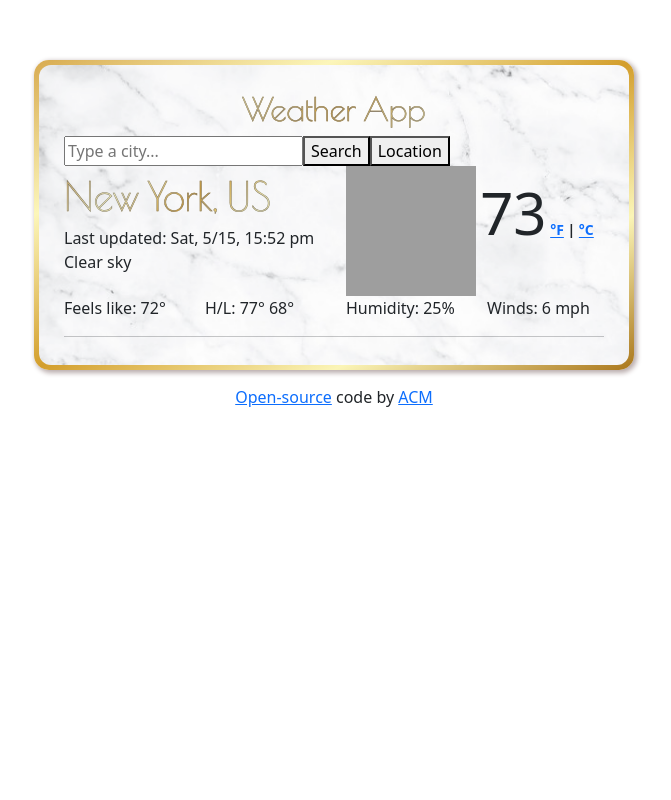
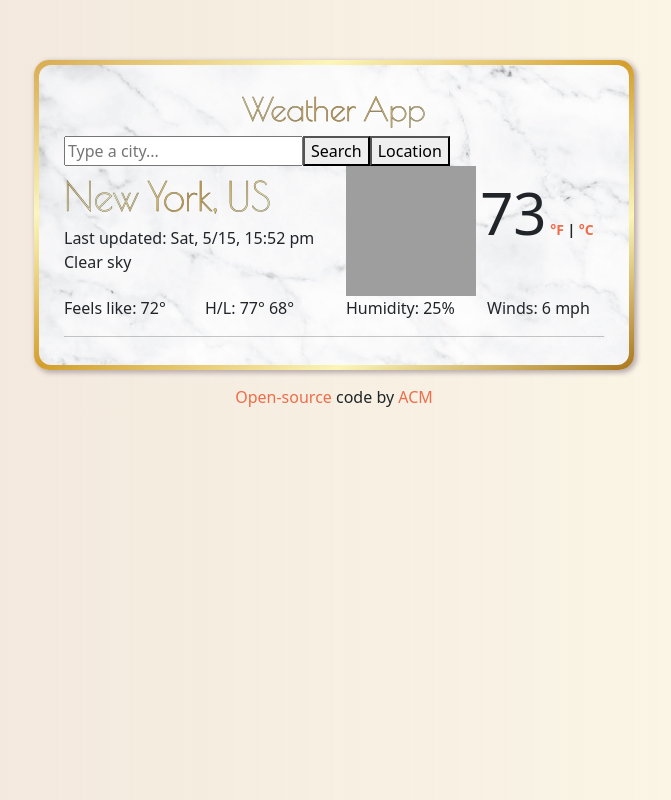
Before and after one commit to aileenchany/react-weather-app, a React (Create React App) app: page / in a window 1280 px wide. Shown: the whole page, without its empty margins (306-977 px from the left). Built offline with nearby package versions, Linux system fonts and the light colour scheme; grey boxes are pictures that could not be loaded.

Commit message:
Added the Weather component
Added the component Weather.js and shifted css into Weather.css

```diff
--- a/src/App.css
+++ b/src/App.css
@@ -24,7 +24,10 @@
   padding: 25px;
   border-radius: 12px;
 }
-
+a {
+  color: #ec6e4b;
+  text-decoration: none;
+}
 h1 {
   text-align: center;
   font-family: "Poiret One", cursive;
@@ -51,43 +54,3 @@ footer {
   padding: 0;
   text-align: center;
 }
-
-.info {
-  list-style-type: none;
-  padding-left: 0;
-}
-
-.location {
-  font-family: "Poiret One", cursive;
-  font-size: 40px;
-  background-color: #aa771c;
-  background-image: linear-gradient(
-    135deg,
-    #d8ab50,
-    #fcf6ba,
-    #d39e2c,
-    #fbf5b7,
-    #aa771c
-  );
-  background-size: 100%;
-  margin-bottom: 0;
-  -webkit-text-stroke: 0.5px #797675;
-  -webkit-background-clip: text;
-  -moz-background-clip: text;
-  -webkit-text-fill-color: transparent;
-  -moz-text-fill-color: transparent;
-}
-.main-icon {
-  height: 130px;
-  width: 130px;
-}
-
-.temperature {
-  font-size: 58px;
-  font-weight: 400;
-}
-
-.units {
-  font-size: 14px;
-  font-weight: bold;
-}
--- a/src/App.js
+++ b/src/App.js
@@ -1,4 +1,5 @@
 import React from "react";
+import Weather from "./Weather";
 import 'bootstrap/dist/css/bootstrap.css';
 import './App.css';
 
@@ -8,43 +9,7 @@ export default function App() {
       <div className="app-wrapper">
         <div className="App">
           <h1>Weather App</h1>
-          <div className="row">
-             {/* search section */}
-            <form>
-              <input type="search" placeholder="Type a city..." />
-              <button type="submit">Search</button>
-              <button type="submit">Location</button>
-            </form>
-          </div>
-          {/* main weather section */}
-          <div className="row">
-            <div className="col-6">
-              <p className="location">New York, US</p>
-              <ul className="info">
-                <li>Last updated: Sat, 5/15, 15:52 pm</li>
-                <li>Clear sky</li>
-              </ul>
-            </div>
-            <div className="col-6">
-              <img src="http://openweathermap.org/img/wn/10d@2x.png" alt="icon" className="main-icon" /> <span className="temperature">73</span><span className="units"> <a href="/">°F</a> | <a href="/">°C</a></span>
-            </div>
-          </div>
-          {/* weather conditions */}
-          <div className="row">
-            <div className="col-3">
-              Feels like: 72°
-            </div>
-            <div className="col-3">
-              H/L: 77° 68°
-            </div>
-            <div className="col-3">
-              Humidity: 25%
-            </div>
-            <div className="col-3">
-              Winds: 6 mph
-            </div>
-          </div>
-
+          <Weather />
           <hr />
         </div>
       </div>
--- /dev/null
+++ b/src/Weather.css
@@ -0,0 +1,38 @@
+.info {
+  list-style-type: none;
+  padding-left: 0;
+}
+.location {
+  font-family: "Poiret One", cursive;
+  font-size: 40px;
+  background-color: #aa771c;
+  background-image: linear-gradient(
+    135deg,
+    #d8ab50,
+    #fcf6ba,
+    #d39e2c,
+    #fbf5b7,
+    #aa771c
+  );
+  background-size: 100%;
+  margin-bottom: 0;
+  -webkit-text-stroke: 0.5px #797675;
+  -webkit-background-clip: text;
+  -moz-background-clip: text;
+  -webkit-text-fill-color: transparent;
+  -moz-text-fill-color: transparent;
+}
+.main-icon {
+  height: 130px;
+  width: 130px;
+}
+
+.temperature {
+  font-size: 58px;
+  font-weight: 400;
+}
+
+.units {
+  font-size: 14px;
+  font-weight: bold;
+}
--- /dev/null
+++ b/src/Weather.js
@@ -0,0 +1,46 @@
+import React from "react";
+import "./Weather.css";
+
+export default function Weather() {
+    return (
+        <div className="Weather">
+            <div className="row">
+             {/* search section */}
+            <form>
+              <input type="search" placeholder="Type a city..." />
+              <button type="submit">Search</button>
+              <button type="submit">Location</button>
+            </form>
+          </div>
+          {/* main weather section */}
+          <div className="row">
+            <div className="col-6">
+              <p className="location">New York, US</p>
+              <ul className="info">
+                <li>Last updated: Sat, 5/15, 15:52 pm</li>
+                <li>Clear sky</li>
+              </ul>
+            </div>
+            <div className="col-6">
+              <img src="http://openweathermap.org/img/wn/10d@2x.png" alt="icon" className="main-icon" /> <span className="temperature">73</span><span className="units"> <a href="/">°F</a> | <a href="/">°C</a></span>
+            </div>
+          </div>
+          {/* weather conditions */}
+          <div className="row">
+            <div className="col-3">
+              Feels like: 72°
+            </div>
+            <div className="col-3">
+              H/L: 77° 68°
+            </div>
+            <div className="col-3">
+              Humidity: 25%
+            </div>
+            <div className="col-3">
+              Winds: 6 mph
+            </div>
+          </div>
+
+        </div>
+    )
+}
--- a/src/index.css
+++ b/src/index.css
@@ -1,13 +1,9 @@
 body {
-  margin: 0;
-  font-family: -apple-system, BlinkMacSystemFont, 'Segoe UI', 'Roboto', 'Oxygen',
-    'Ubuntu', 'Cantarell', 'Fira Sans', 'Droid Sans', 'Helvetica Neue',
-    sans-serif;
-  -webkit-font-smoothing: antialiased;
-  -moz-osx-font-smoothing: grayscale;
+  background: linear-gradient(
+    to right,
+    rgba(222, 196, 176, 0.46) 0.1%,
+    rgba(246, 230, 172, 0.28) 90.1%
+  );
+  color: #5a5857;
+  font-family: Arial, Helvetica, sans-serif;
 }
-
-code {
-  font-family: source-code-pro, Menlo, Monaco, Consolas, 'Courier New',
-    monospace;
-}
```
